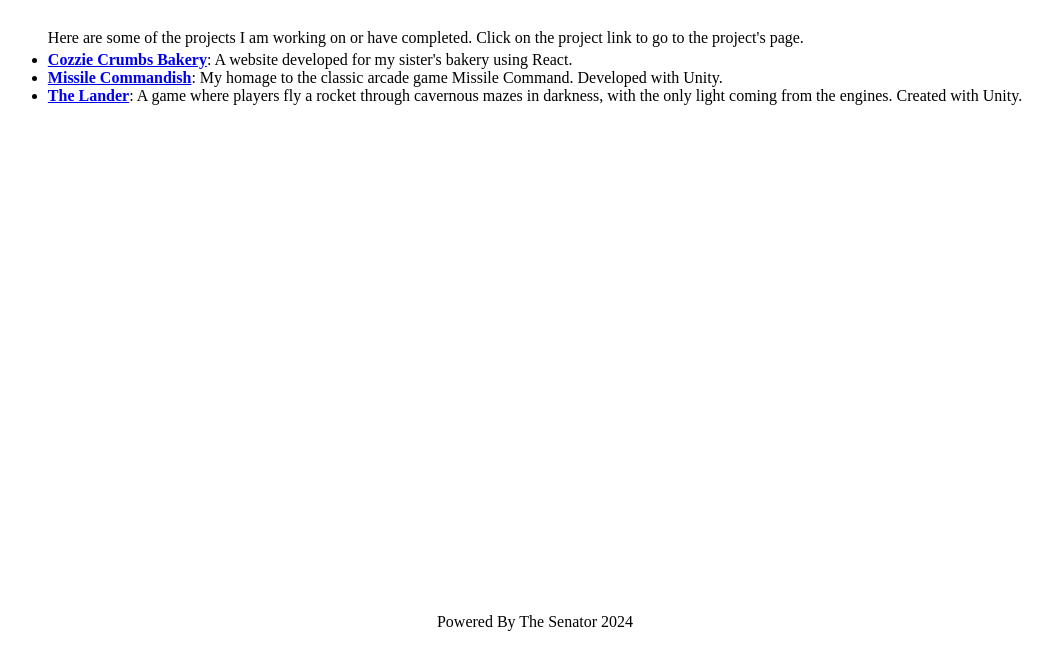
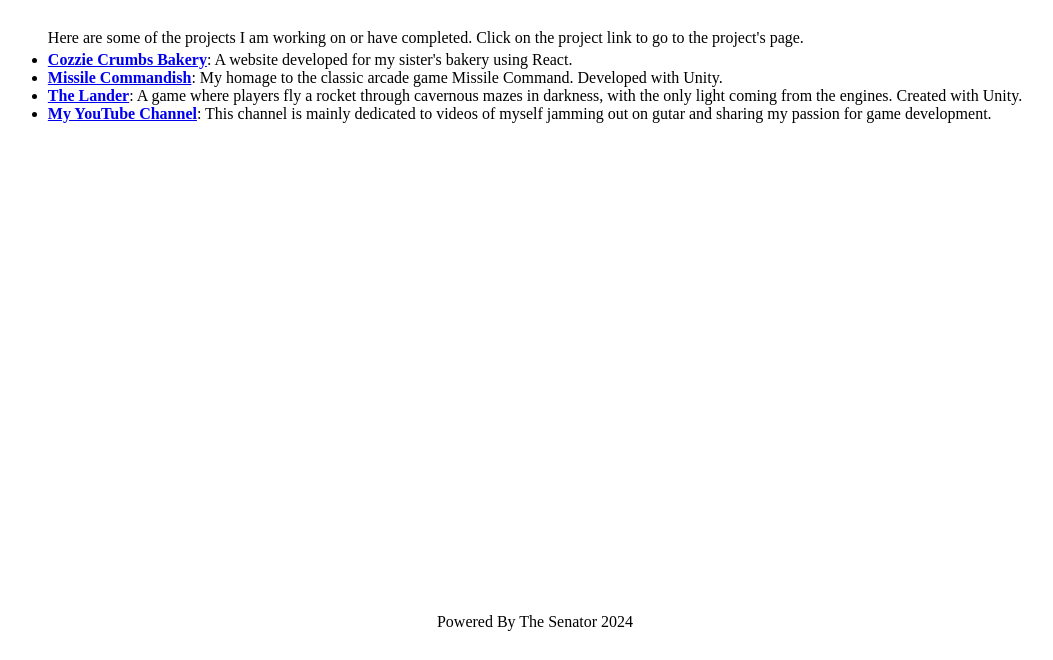
Before and after one commit to mrradd/the_senator_site, a plain HTML site: page src/pages/projects.html in a window 1280 px wide. Shown: the part 156-816 px from the top of the page, without its empty margins (105-1158 px from the left). Drawn offline with Linux system fonts and the light colour scheme.

Commit message:
Adding a bit.

```diff
--- a/src/pages/projects.html
+++ b/src/pages/projects.html
@@ -30,15 +30,22 @@
                     <div class="bullet_list">
                         <ul>
                             <li>
-                                <a class="rad_text_bold" href="http://cozziecrumbs.com" target="_blank">Cozzie Crumbs Bakery</a>: A website developed for my sister's bakery using React.
+                                <a class="rad_text_bold" href="http://cozziecrumbs.com" target="_blank">Cozzie Crumbs Bakery</a>:
+                                A website developed for my sister's bakery using React.
                             </li>
                             <li>
-                                <a class="rad_text_bold" href="https://www.newgrounds.com/portal/view/734280" target="_blank">Missile Commandish</a>: My homage to the classic arcade game
+                                <a class="rad_text_bold" href="https://www.newgrounds.com/portal/view/734280" target="_blank">Missile Commandish</a>:
+                                My homage to the classic arcade game
                                 Missile Command. Developed with Unity.
                             </li>
                             <li>
-                                <a class="rad_text_bold" href="https://s3n4taur.itch.io/the-lander" target="_blank">The Lander</a>: A game where players fly a rocket through cavernous
+                                <a class="rad_text_bold" href="https://s3n4taur.itch.io/the-lander" target="_blank">The Lander</a>:
+                                A game where players fly a rocket through cavernous
                                 mazes in darkness, with the only light coming from the engines. Created with Unity.
+                            </li>
+                            <li>
+                                <a class="rad_text_bold" href="https://youtube.com/@s3n4taur?si=BUkPtTPSob5z0YwC">My YouTube Channel</a>:
+                                This channel is mainly dedicated to videos of myself jamming out on gutar and sharing my passion for game development.
                             </li>
                         </ul>
                     </div>
```
Also changed, not shown: 1 other file.
